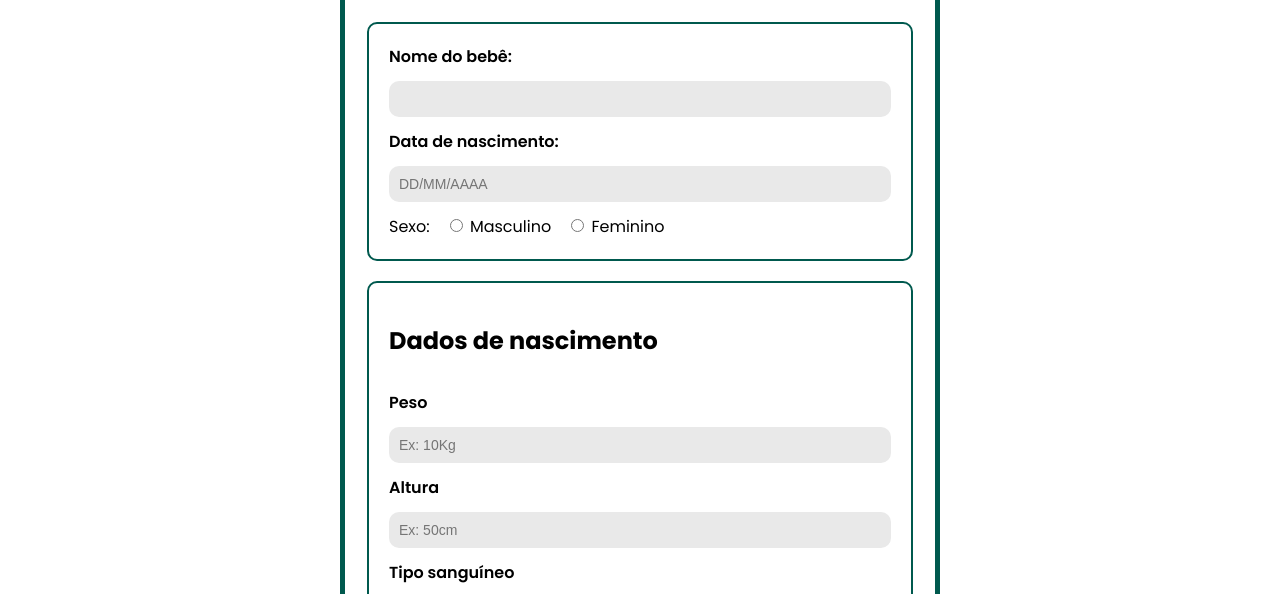
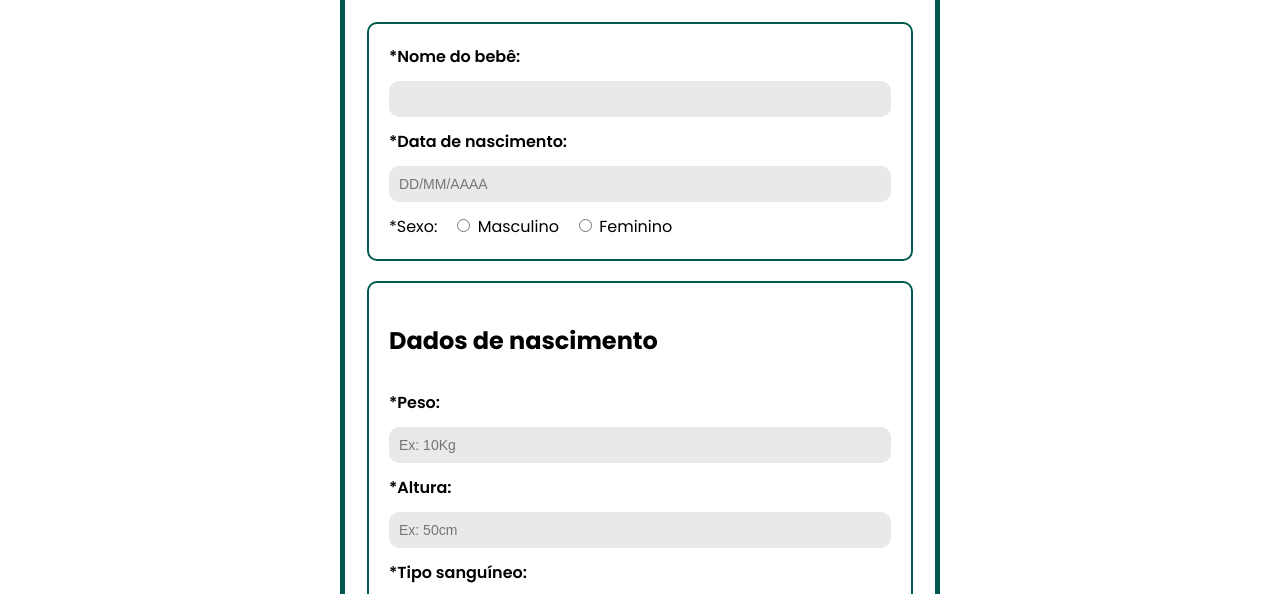
Before and after one commit to davi-dc7/pmg-es-2025-1-ti1-2401100-baby-co, a website: page codigo/Andre/html/index.html in a window 1280 px wide. Shown: the part 325-919 px from the top of the page. Drawn offline with Linux system fonts and the light colour scheme.

Commit message:
sinalizaçãod e itens importantes

```diff
--- a/codigo/Andre/JS/app.js
+++ b/codigo/Andre/JS/app.js
@@ -38,7 +38,6 @@ document.getElementById("form").addEventListener("submit", function (e) {
     sangue
   };
 
-  // Envia o novo cadastro para a API do json-server
   fetch("http://localhost:5000/bebes", {
     method: "POST",
     headers: {
--- a/codigo/Andre/html/index.html
+++ b/codigo/Andre/html/index.html
@@ -10,6 +10,8 @@
     <link href="https://fonts.googleapis.com/css2?family=Poppins:ital,wght@0,100;0,200;0,300;0,400;0,500;0,600;0,700;0,800;0,900;1,100;1,200;1,300;1,400;1,500;1,600;1,700;1,800;1,900&family=Questrial&family=Work+Sans:ital,wght@0,100..900;1,100..900&display=swap" rel="stylesheet">
 
     <title>Baby Connect</title>
+
+
 </head>
 <body>
     <header id="cabecalho">
@@ -34,14 +36,14 @@
 
         <form class="form" id="form">
           <fieldset class="card">
-            <label for="nome">Nome do bebê:</label>
+            <label for="nome"><span class="asterisco">*</span>Nome do bebê:</label>
             <input type="text" id="nome" placeholder="">
 
-            <label for="nascimento">Data de nascimento:</label>
+            <label for="nascimento"><span class="asterisco">*</span>Data de nascimento:</label>
             <input type="text" id="nascimento" placeholder="DD/MM/AAAA">
 
             <div id="sexo">
-              <span>Sexo:</span>
+              <span><span class="asterisco">*</span>Sexo:</span>
               <label><input type="radio" name="sexo" value="masculino"> Masculino</label>
               <label><input type="radio" name="sexo" value="feminino"> Feminino</label>
             </div>
@@ -50,13 +52,13 @@
           <fieldset class="card">
             <h2>Dados de nascimento</h2>
 
-            <label for="peso">Peso</label>
+            <label for="peso"><span class="asterisco">*</span>Peso:</label>
             <input type="text" id="peso" placeholder="Ex: 10Kg">
 
-            <label for="altura">Altura</label>
+            <label for="altura"><span class="asterisco">*</span>Altura:</label>
             <input type="text" id="altura" placeholder="Ex: 50cm">
 
-            <label for="sangue">Tipo sanguíneo</label>
+            <label for="sangue"><span class="asterisco">*</span>Tipo sanguíneo:</label>
             <select id="sangue">
               <option value="">Selecione</option>
               <option value="A+">A+</option>
@@ -75,7 +77,6 @@
         </form>
       </main>
 
-
       <script src="../JS/app.js"></script>
 
 </body>
```
